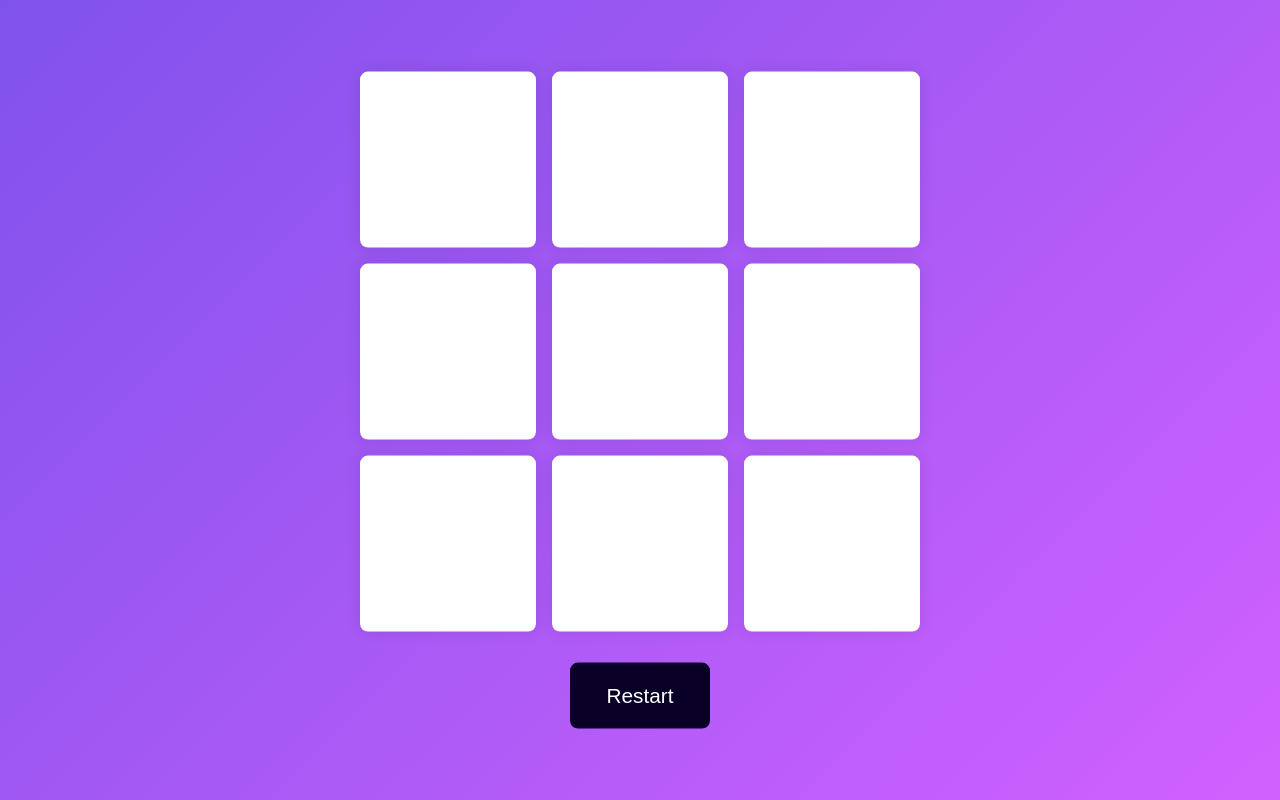
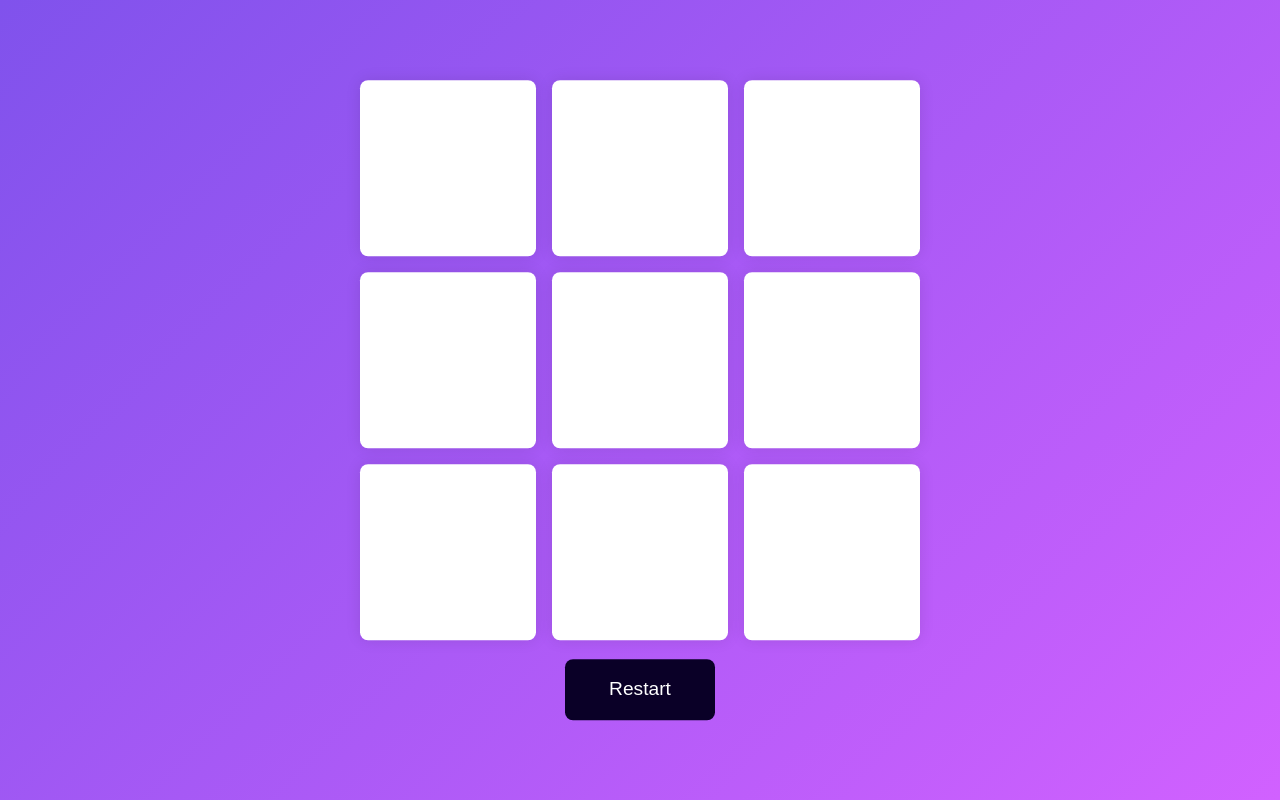
Before and after one commit to Derickcsantos/JogoDaVelha, a plain HTML site: page index.html in a window 1280 px wide. Drawn offline with Linux system fonts and the light colour scheme.

Commit message:
Add files via upload

```diff
--- a/css/style.css
+++ b/css/style.css
@@ -41,18 +41,21 @@ html{
 }
 
 #restart{
-    font-size: 1.3em;
+    font-size: 1.2em; /* Tamanho de fonte responsivo */
     margin-top: 1.5em;
-    padding: 1em 0;
+    padding: 1em 0.5em;  /* Preenchimento responsivo */
     border-radius: 8px;
     background-color: #0a0027;
-    width: 25%;
+    width: 50%;
+    max-width: 150px; /* Largura máxima responsiva */
     height: 15%;
     color: #ffffff;
     border: none;
     position: relative;
-    margin: 1.5em auto 0 auto;
+    margin: 1em auto 0 auto; /* Margem responsiva */
     display: block;
+    cursor: pointer;
+    transition: background-color 0.3s ease; /* Transição suave de cor de fundo */
 }
 
 .popup {
```
